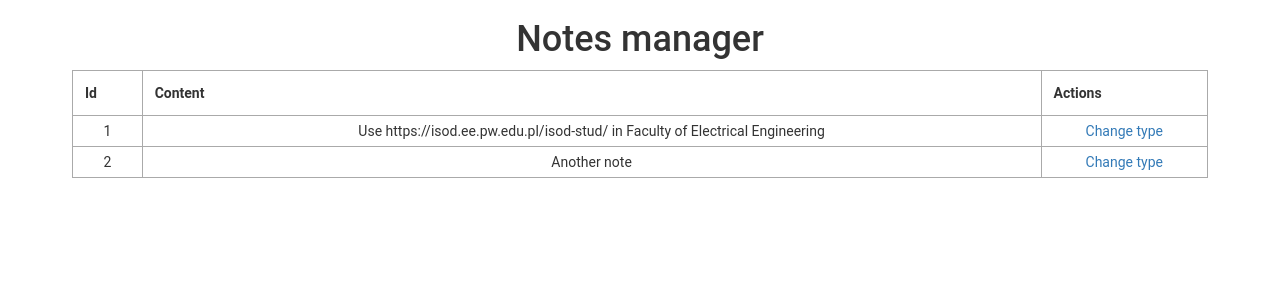
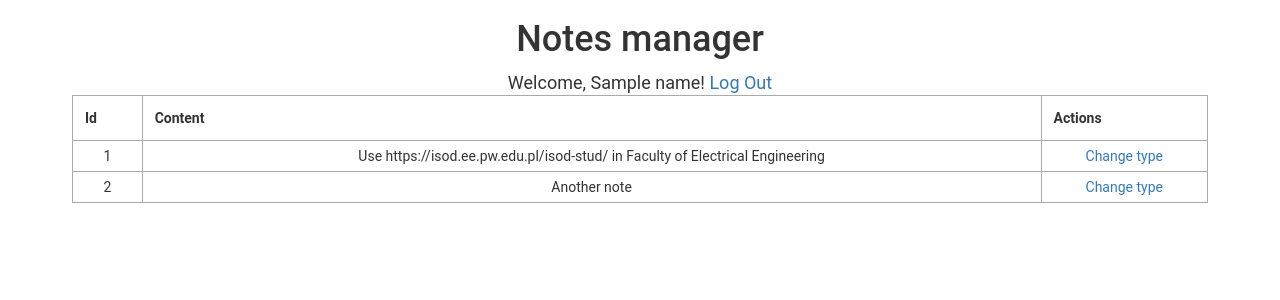
Before and after one commit to zakrzewskib/notes-manager, a Flask app: template templates/index.html in a window 1280 px wide. Shown: the top 300 px of the page. Run offline with Flask 2, Linux system fonts and the light colour scheme; data comes from the database, SQL or seed files in the repository; the template is opened without the code that fills it: values that come from a table or form of the project are taken from there, most other values are stand-ins (such as "Sample title", 1, 10 or a date in 2020); some libraries are stand-ins or nearby versions.

Commit message:
Add logging out

```diff
--- a/app.py
+++ b/app.py
@@ -31,6 +31,12 @@ login_manager.login_view = 'login'
 def load_user(user_id):
     return User.query.get(int(user_id))
 
+@app.route('/logout')
+@login_required
+def logout():
+    logout_user()
+    return redirect(url_for('index'))
+
 class User(UserMixin, db.Model):
     id = db.Column(db.Integer, primary_key=True)
     username = db.Column(db.String(15), unique=True)
@@ -56,7 +62,7 @@ class LoginForm(FlaskForm):
 @login_required
 def index():
     notes = Note.query.filter(Note.id == current_user.id)
-    return render_template('index.html', notes=notes)
+    return render_template('index.html', notes=notes, name=current_user.username)
 
 @app.route('/signup', methods=['GET', 'POST'])
 def signup():
--- a/static/main.css
+++ b/static/main.css
@@ -38,3 +38,7 @@ td {
     text-align: center;
     padding: 5px;
 }
+
+.welcome-and-logout {
+    font-size: 1.8rem;
+}
--- a/templates/index.html
+++ b/templates/index.html
@@ -13,6 +13,10 @@ Notes manager
 <div class="app">
     <header class="header">
         <h1>Notes manager</h1>
+        <div class="welcome-and-logout">
+          <span>Welcome, {{ name }}!</span> <a href="{{ url_for('logout') }}">Log Out</a>
+        </div>
+
     </header>
     <table>
       <tr>
```
